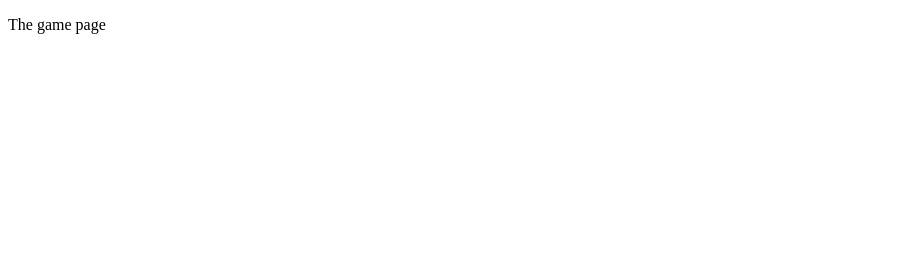
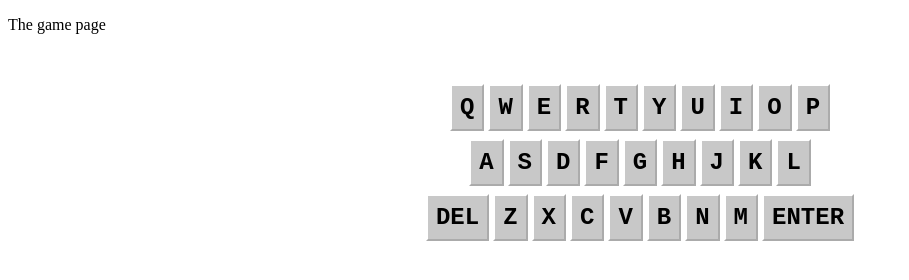
Before and after one commit to witseie-elen4010/2022-group-lab-003, a website: page views/game.html in a window 1280 px wide. Shown: the whole page, without its empty margins (0-909 px from the left). Drawn offline with Linux system fonts and the light colour scheme.

Commit message:
Keyboard display #3

```diff
--- a/public/stylesheets/style.css
+++ b/public/stylesheets/style.css
@@ -3,7 +3,7 @@ h1{
     color: rgb(226, 43, 171);
 }
 
-#keyboard-cont {
+#keyboard {
   margin: 1rem 0;
   display: flex;
   flex-direction: column;
@@ -11,7 +11,7 @@ h1{
 
 }
 
-  #keyboard-cont div {
+#keyboard div {
   display: flex;
 }
 
@@ -28,4 +28,5 @@ h1{
   text-transform: uppercase;
   color: black;
   background-color: rgb(200, 200, 200);
+  border-color: white;
 }
--- a/views/game.html
+++ b/views/game.html
@@ -7,8 +7,48 @@
 
 </head>
 <body>
-   <p>
-    The game page
-</p>
+    <p>
+        The game page
+    </p>
+    <div id="wordle-board">
+        <br>
+
+     <div id="keyboard">
+         <div class="first-row">
+             <button class="keyboard-button">q</button>
+             <button class="keyboard-button">w</button>
+             <button class="keyboard-button">e</button>
+             <button class="keyboard-button">r</button>
+             <button class="keyboard-button">t</button>
+             <button class="keyboard-button">y</button>
+             <button class="keyboard-button">u</button>
+             <button class="keyboard-button">i</button>
+             <button class="keyboard-button">o</button>
+             <button class="keyboard-button">p</button>
+         </div>
+         <div class="second-row">
+             <button class="keyboard-button">a</button>
+             <button class="keyboard-button">s</button>
+             <button class="keyboard-button">d</button>
+             <button class="keyboard-button">f</button>
+             <button class="keyboard-button">g</button>
+             <button class="keyboard-button">h</button>
+             <button class="keyboard-button">j</button>
+             <button class="keyboard-button">k</button>
+             <button class="keyboard-button">l</button>
+         </div>
+         <div class="third-row">
+             <button class="keyboard-button">Del</button>
+             <button class="keyboard-button">z</button>
+             <button class="keyboard-button">x</button>
+             <button class="keyboard-button">c</button>
+             <button class="keyboard-button">v</button>
+             <button class="keyboard-button">b</button>
+             <button class="keyboard-button">n</button>
+             <button class="keyboard-button">m</button>
+             <button class="keyboard-button">Enter</button>
+         </div>
+     </div>
+
 </body>
 </html>
```
Lines whose indentation alone changed are shown as unchanged.
